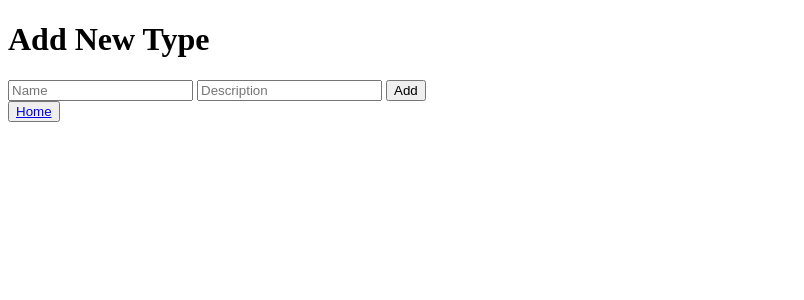
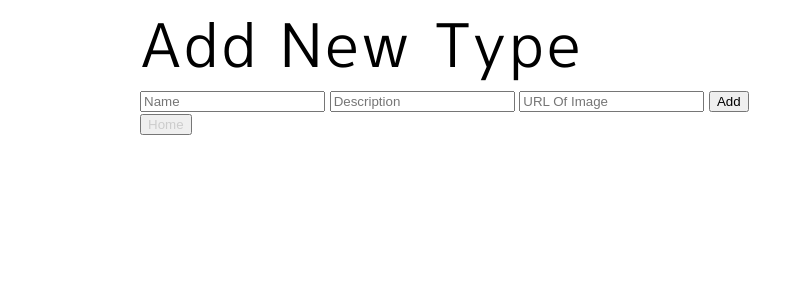
Before and after one commit to vithusan/project2, a Node server app: page /type/new in a window 1280 px wide. Shown: the top 300 px of the page, without its empty margins (0-804 px from the left). Run offline with Node 20, Linux system fonts and the light colour scheme; some libraries are stand-ins or nearby versions.

Commit message:
added assets/img file and added css for allType hbs

```diff
--- a/models/type.js
+++ b/models/type.js
@@ -2,7 +2,8 @@ const mongoose = require('./connection.js')
 
 const TypeSchema = new mongoose.Schema({
     name: String,
-    description: String
+    description: String,
+    picture: String
 })
 
 const TypeCollection = mongoose.model('TypeSchema', TypeSchema)
--- a/package.json
+++ b/package.json
@@ -4,6 +4,7 @@
   "description": "# Setup",
   "main": "server.js",
   "dependencies": {
+    "bootstrap": "^4.3.1",
     "express": "^4.17.1",
     "hbs": "^4.0.4",
     "method-override": "^3.0.0",
--- a/public/styles.css
+++ b/public/styles.css
@@ -0,0 +1,89 @@
+body {
+    max-width: 1000px;
+    width: 100vw;
+    margin: 0 auto;
+    /* background: linear-gradient(rgba(0, 0, 0, 0.65), rgba(0, 0, 0, 0.65)), url("./homepageImg.jpg"); */
+    background-size: cover;
+    background-position: 50% 75%;
+    background-attachment: fixed;
+    font-family: 'M PLUS 1p', sans-serif;
+
+}
+
+.mainContent{
+    display: flex;
+    justify-content: center;
+    align-items: center;
+    flex-direction: column;
+    height: 100vh;
+}
+
+.homepageTitle{
+    display: flex;
+    flex-direction: row;
+    justify-content: space-between;
+    align-items: center;
+    width: 53%;
+}
+.carfectionLogo{
+    width: 100px;
+    height: 100px;
+    border-radius: 50%;
+}
+h1 {
+    color: #000;
+    font-size: 60px;
+    margin: 0;
+    font-weight: 200;
+    letter-spacing: 3px;
+}
+
+h1 span{
+    color: rgb(192, 141, 1);
+}
+h2{
+    color: rgb(100, 100, 100);
+    font-size: 22px;
+}
+
+.allList{
+    display: flex;
+    flex-direction: row;
+    justify-content: center;
+}
+
+a{
+    text-decoration: none;
+    color: #ccc;
+}
+
+.eachType a{
+    display: flex;
+    justify-content: center;
+    align-items: center;
+    width: 200px;
+    height: 100px;
+    border-radius: 5px;
+    margin-right: 20px;
+    color: #fff;
+    /* background: url('./carbonFiber.jpg') no-repeat; */
+    font-size: 30px;
+}
+
+.eachType a:hover{
+    background: transparent;
+    background-color: rgba(0, 0, 0, 0.5);
+}
+.youtubeLink{
+    width: 100%;
+    display: flex;
+    justify-content: flex-end;
+    align-items: center;
+    color: gray;
+    bottom: 0;
+    position: fixed;
+}
+.youtubeLogo{
+    width: 100px;
+    height: 70px;
+}
--- a/views/car/createCar.hbs
+++ b/views/car/createCar.hbs
@@ -6,7 +6,7 @@
     <input type="Number" placeholder="Year" name="year"/>
     <input type="text" placeholder="Transmission" name="transmission"/>
     <input type="text" placeholder="Description" name="description"/>
-    <input type="text" name="typeId" value="{{typeId}}"/>
+    <input type="hidden" name="typeId" value="{{typeId}}" />
     <input type="submit" value="Add"/>
 </form>
 
--- a/views/layout.hbs
+++ b/views/layout.hbs
@@ -8,7 +8,8 @@
 <head>
     <meta charset="utf-8">
     <title>Example App</title>
-    <link rel="stylesheet" href="/styles.css" type="text/css">
+    <link href="https://fonts.googleapis.com/css?family=M+PLUS+1p&display=swap" rel="stylesheet">
+    <link rel="stylesheet" href="/styles.css" type="text/css"/>
 </head>
 <body>
 
--- a/views/type/createType.hbs
+++ b/views/type/createType.hbs
@@ -3,6 +3,7 @@
 <form action="/type" method="POST">
     <input type="text" placeholder="Name" name="name"/>
     <input type="text" placeholder="Description" name="description"/>
+    <input type="text" placeholder="URL Of Image" name="picture"/>
     <input type="submit" value="Add"/>
 </form>
 
--- a/views/type/singleType.hbs
+++ b/views/type/singleType.hbs
@@ -1,6 +1,8 @@
 <h1>{{singleType.name}}</h1>
 
 <p>{{singleType.description}}</p>
+
+<img src={{singleType.picture}} />
 
 {{#each typeCar}}
     <p>{{make}}</p>
```
Also changed, not shown: views/type/allType.hbs (+15 -5 lines), public/assets/carfectionLogo.jpg (added), public/assets/youtubeLogo.png (added), public/carbonFiber.jpg (added), public/homepageImg.jpg (added), 1 other file.
